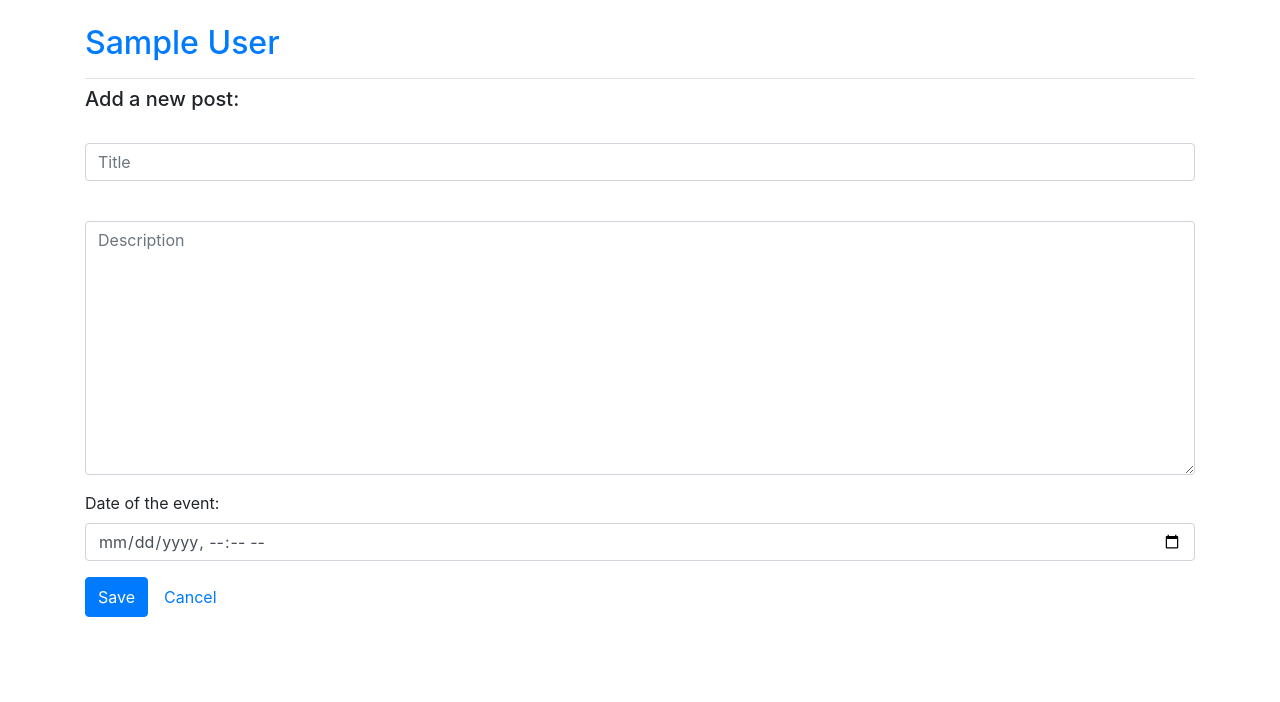
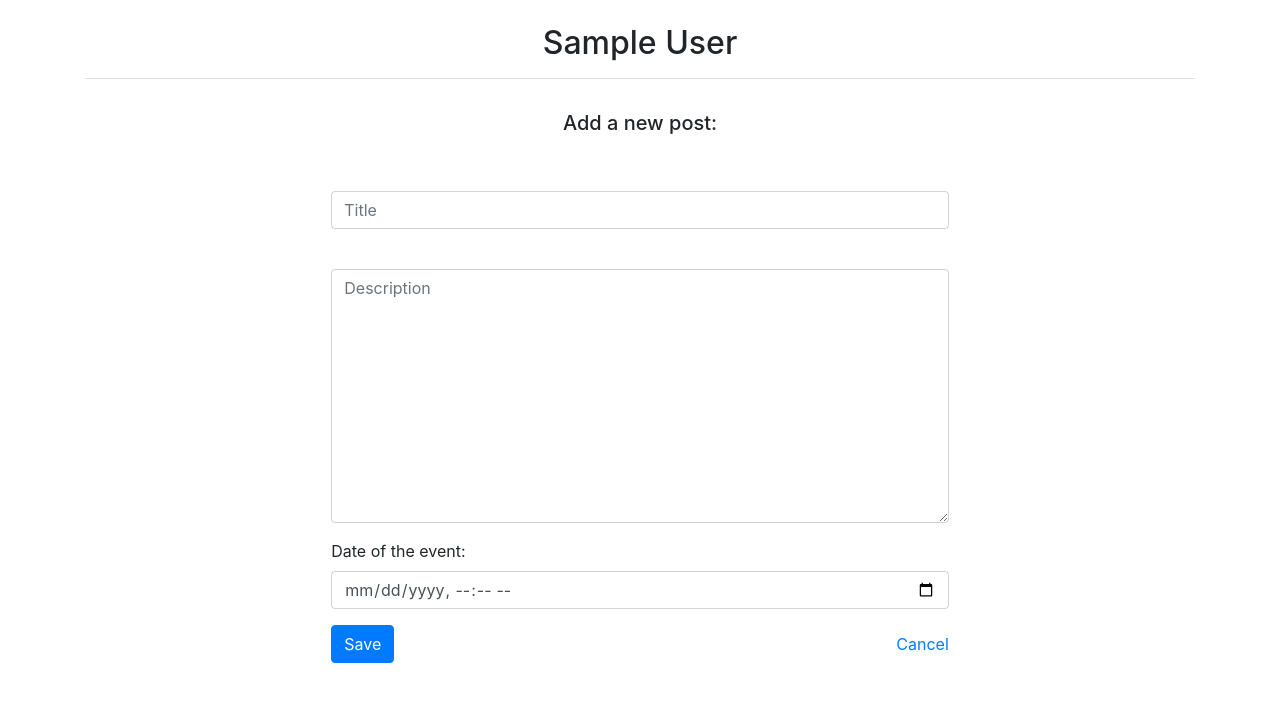
Before and after one commit to fpelletier-gh/baby-journal-MVC, a Django app: page /new_post/1/ in a window 1280 px wide. Shown: the part 58-760 px from the top of the page. Run offline with Django 3.2, Linux system fonts and the light colour scheme; a user stored in the database is signed in; tables that the repository leaves empty hold one stand-in row (values such as "Sample post"); some libraries are stand-ins or nearby versions.

Commit message:
refactor the layout and code formatting

```diff
--- a/baby_logs/templates/baby_logs/new_post.html
+++ b/baby_logs/templates/baby_logs/new_post.html
@@ -2,19 +2,25 @@
 {% load bootstrap4 %}
 
 {% block page_header %}
-  <h2><a class="text-decoration-none" href="{% url 'baby_logs:baby' baby.id %}">{{ baby }}</a></h2>
+    <h2 class="text-center">{{ baby }}</h2>
 {% endblock page_header %}
 
 {% block content %}
-  <h5>Add a new post:</h5>
-  <form class="form" action="{% url 'baby_logs:new_post' baby.id %}" method="post">
-    {% csrf_token %}
-    {% bootstrap_form form %}
-    {% buttons %}
-    <div class="nav">
-      <button name="submit" class="btn btn-primary">Save</button>
-      <a class="mx-2 p-2 text-decoration-none" href="{% url 'baby_logs:baby' baby.id %}">Cancel</button>
-    </div>
-    {% endbuttons %}
-  </form>
+    <h5 class="text-center pt-4">Add a new post:</h5>
+    <form class="container form pt-4" method="post" action="{% url 'baby_logs:new_post' baby.id %}">
+        <div class="row justify-content-center">
+            <div class="col col-md-8 col-lg-7">
+                <div class="d-flex flex-column">
+                    {% csrf_token %}
+                    {% bootstrap_form form %}
+                </div>
+            </div>
+        </div>
+        <div class="row justify-content-center">
+            <div class="col col-md-8 col-lg-7 d-flex align-items-center justify-content-between">
+                <button name="submit" class="btn btn-primary">Save</button>
+                <a class="text-decoration-none" href="{% url 'baby_logs:baby' baby.id %}">Cancel</a>
+            </div>
+        </div>
+    </form>
 {% endblock content %}
```
